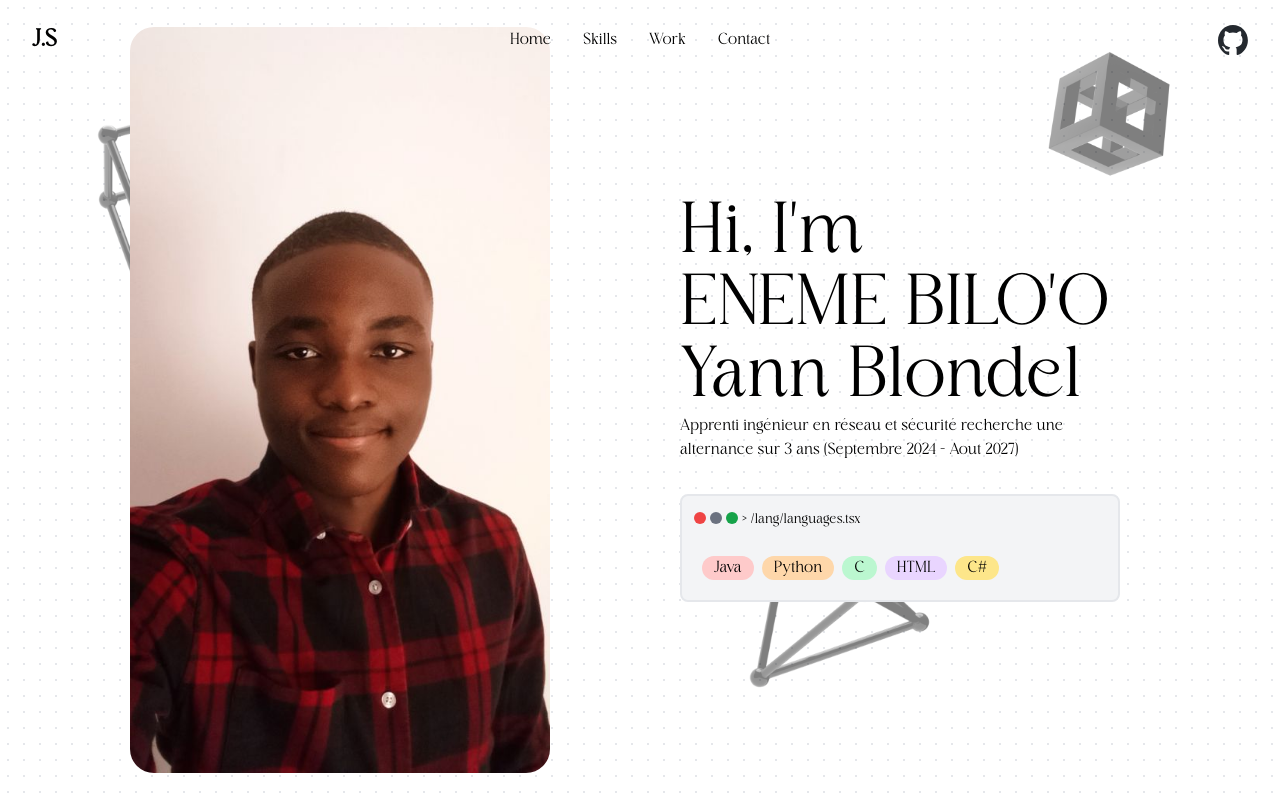
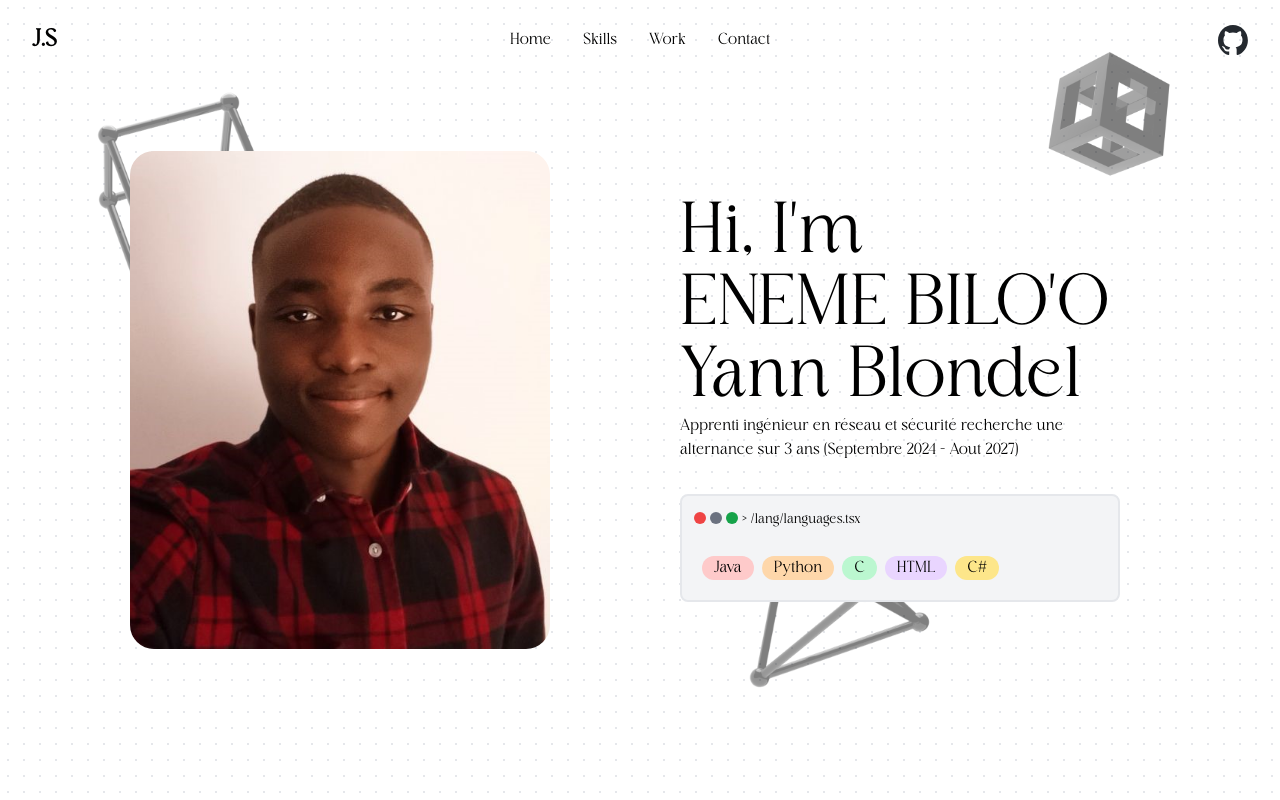
Before and after one commit to RandomStranger0/Portfolio, a Next.js app: page / in a window 1280 px wide. Shown: the top 800 px of the page. Built offline with nearby package versions, Linux system fonts and the light colour scheme.

Commit message:
Update Home.jsx

```diff
--- a/src/app/components/Home.jsx
+++ b/src/app/components/Home.jsx
@@ -25,7 +25,7 @@ const Home = () => {
     >
       <div className="hidden lg:flex  items-center justify-center flex-col">
         <Image
-          src={"/img/photo de profil CV.jpg"}
+          src={"/img/photo CV.jpg"}
           width={420}
           height={420}
           alt="me"
```
